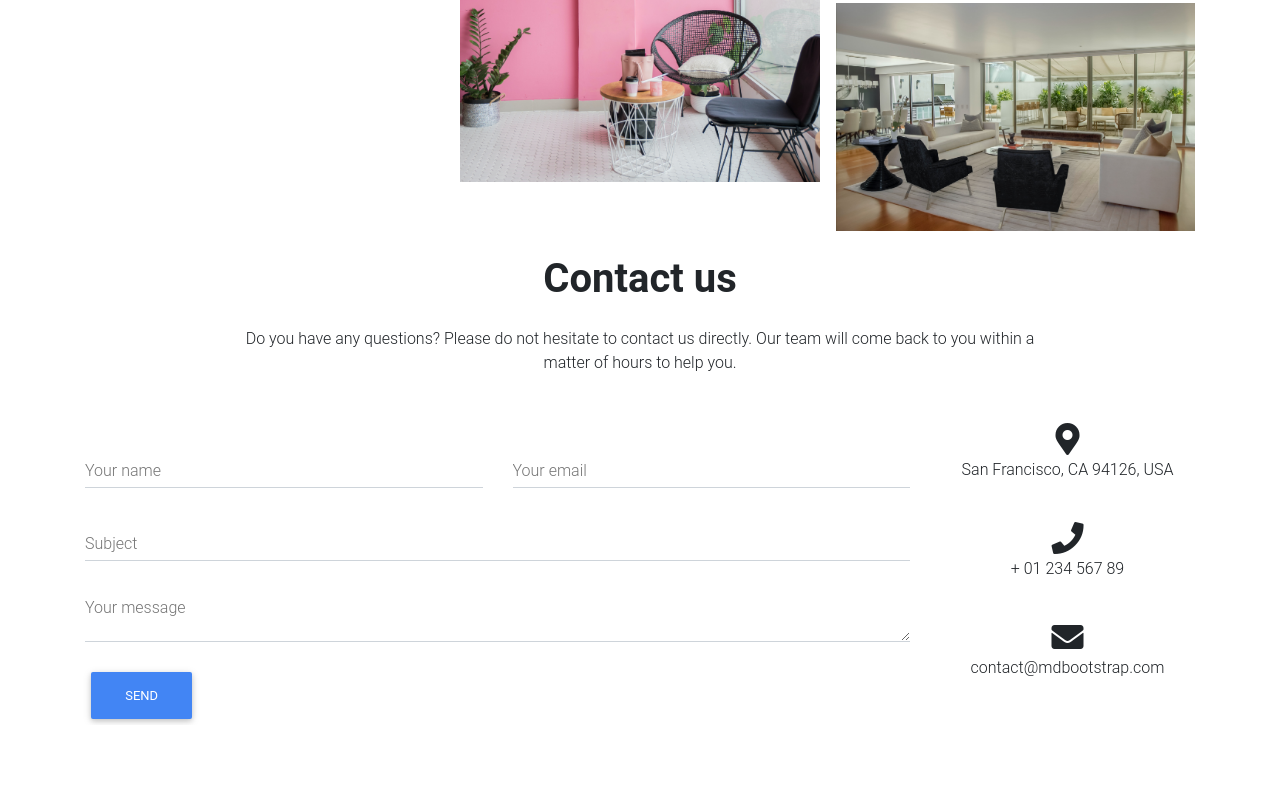
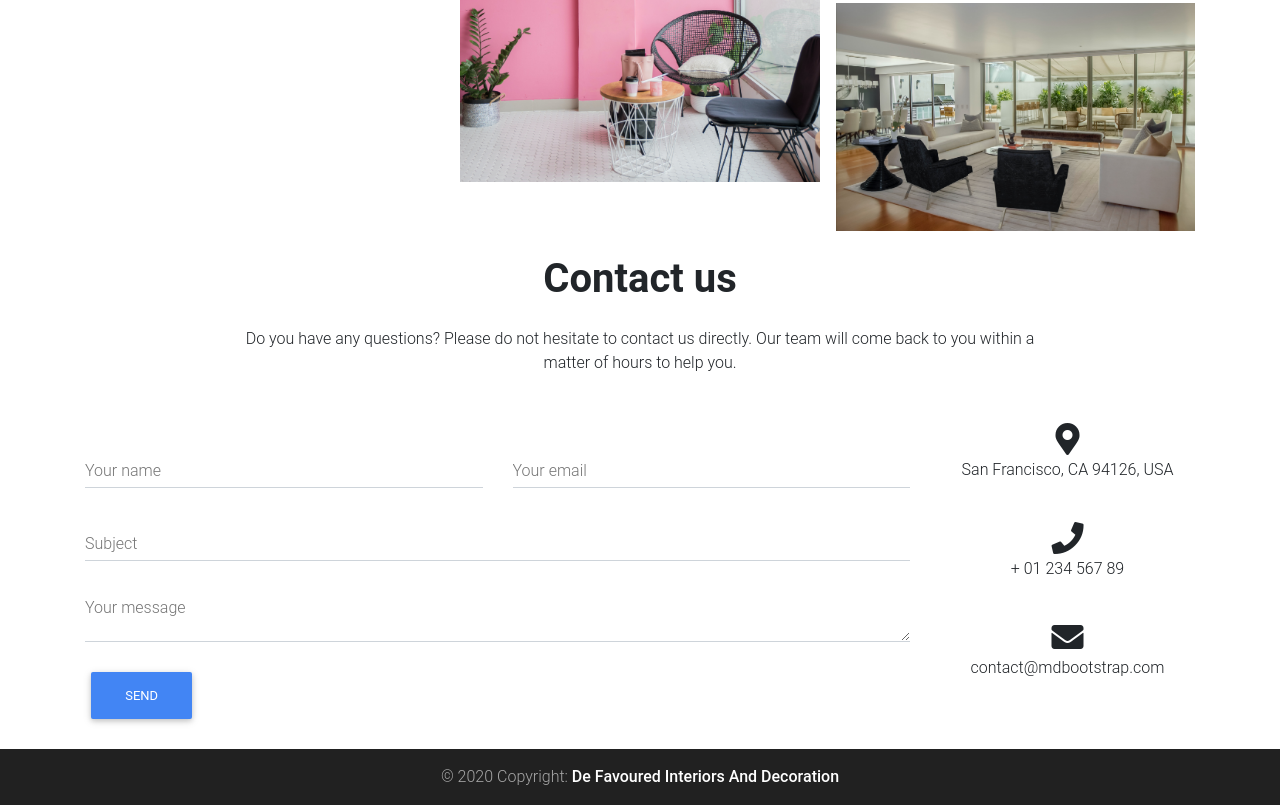
Before and after one commit to preciouskayili/Interior-deign-UI, a plain HTML site: page index.html in a window 1280 px wide. Shown: the part 2670-3475 px from the top of the page. Before the commit the page ends 3395 px from the top, so only its background shows below. Drawn offline with Linux system fonts and the light colour scheme.

Commit message:
Design UI for interior design website

```diff
--- a/index.html
+++ b/index.html
@@ -280,6 +280,18 @@
 
         </div>
     </section>
+    <!--Footer-->
+    <footer id="footer" class="page-footer mt-4">
+        <!-- Copyright-->
+        <div class="footer-copyright bg-dark py-3 text-center">
+            © 2020 Copyright:
+            <a href="#">
+                <strong>De Favoured Interiors And Decoration</strong>
+            </a>
+        </div>
+        <!--/.Copyright -->
+    </footer>
+    <!--/.Footer-->
     <!--Main Layout-->
     <script src="js/jquery.min.js "></script>
     <script src="js/bootstrap.min.js "></script>
@@ -287,8 +299,7 @@
     <script src="js/modules/wow.min.js "></script>
     <script src="js/script.js "></script>
     <script src="js/popper.min.js "></script>
+
 </body>
 
 </html>
-
-</html>
```
Also changed, not shown: 1 other file.
